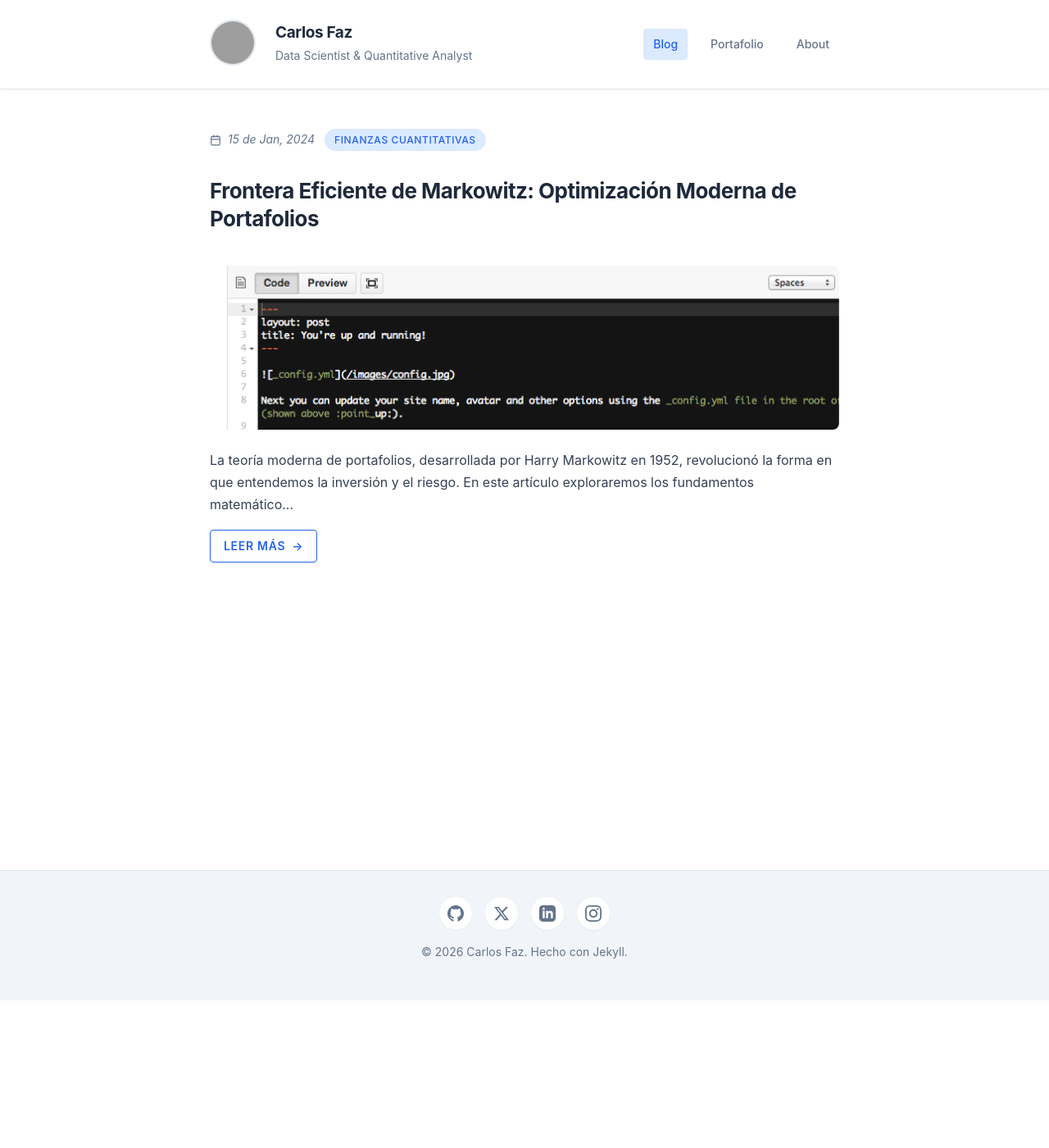
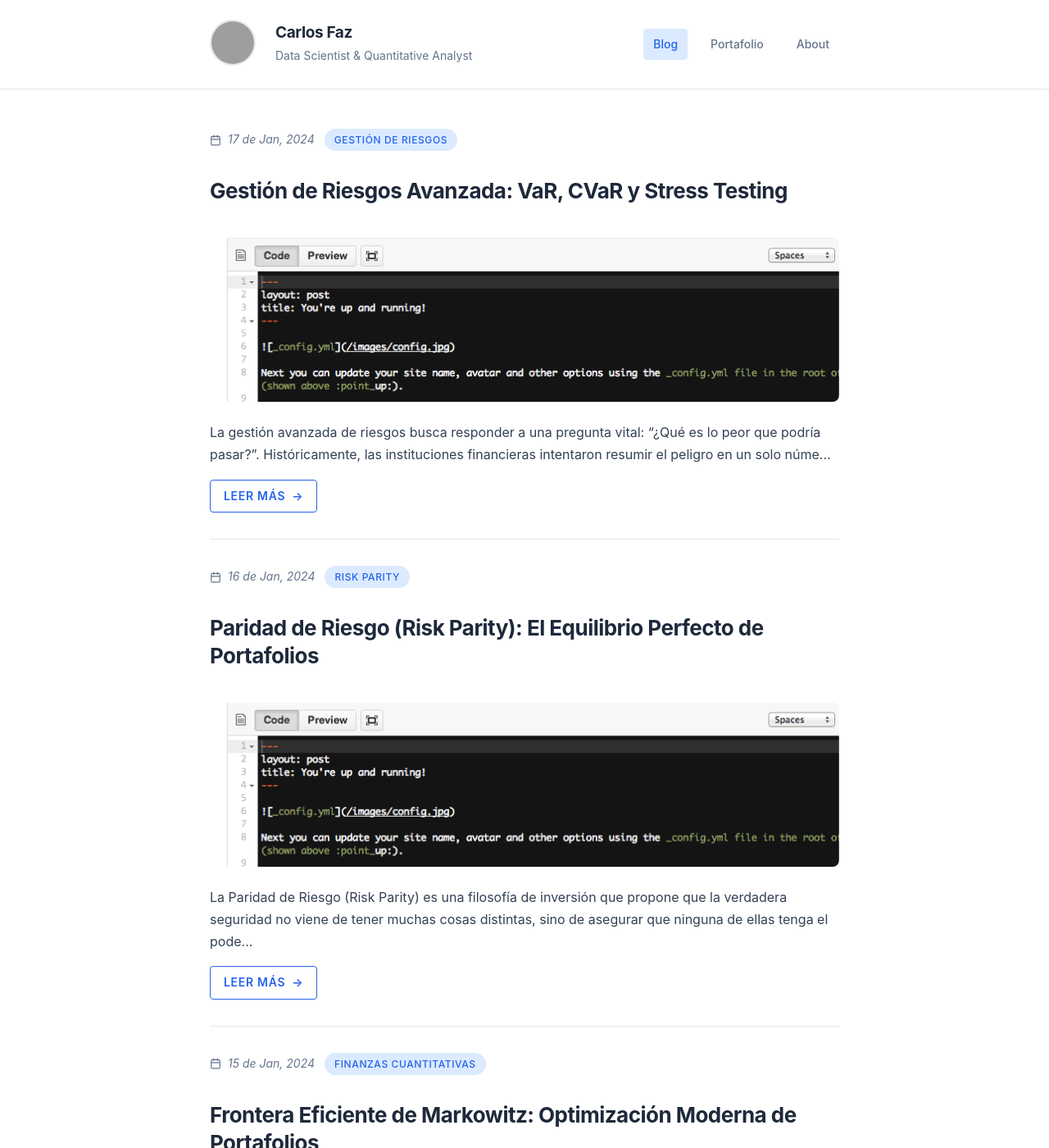
Before and after one commit to carlosfaz/carlosfaz.github.io, a Jekyll site: the page built from index.html, in a window 1280 px wide and 1400 px high. Shown: the whole window at 82% size. Built offline with Jekyll 4.4.1, drawn with Linux system fonts in a browser that asks for light colours; some of the changed lines change nothing that is shown; grey boxes are pictures that could not be loaded.

Commit message:
v.127
v.127

````diff
--- a/_posts/2024-01-15-frontera-eficiente-markowitz.md
+++ b/_posts/2024-01-15-frontera-eficiente-markowitz.md
@@ -153,99 +153,12 @@ La volatilidad se anualiza como:
 
 $\displaystyle \sigma_{anual} = \sigma_{diario} \times \sqrt{252}$
 
-## Paridad de Riesgo (Risk Parity)
+## Temas Relacionados
 
-La Paridad de Riesgo propone que la verdadera seguridad viene de asegurar que ninguna inversión tenga el poder de hundir todo el proyecto por sí sola.
+Este artículo forma parte de una serie sobre optimización moderna de portafolios:
 
-### Contribución Marginal al Riesgo (MRC)
-
-$\displaystyle MRC_i = \frac{\partial \sigma_p}{\partial w_i} = \frac{(\Sigma w)_i}{\sigma_p}$
-
-### Contribución Total al Riesgo (TRC)
-
-$\displaystyle TRC_i = w_i \times MRC_i = \frac{w_i (\Sigma w)_i}{\sigma_p}$
-
-En Risk Parity, buscamos:
-
-$\displaystyle TRC_i = \frac{\sigma_p}{n}, \quad \forall i$
-
-### Implementación
-
-```python
-def risk_parity_objective(w, cov):
-    """
-    Función objetivo para Risk Parity.
-    Minimiza la suma de cuadrados de las desviaciones de las contribuciones al riesgo.
-    """
-    pv = np.sqrt(w.T @ cov @ w)           # Volatilidad del portafolio
-    rc = w * (cov @ w) / pv               # Contribución al riesgo (TRC)
-    return np.sum((rc - pv / len(w)) ** 2) # Suma de cuadrados de desviaciones
-```
-
-## Gestión de Riesgos Avanzada
-
-### Value at Risk (VaR) Histórico
-
-El VaR histórico estima la pérdida máxima esperada con un nivel de confianza dado:
-
-$\displaystyle VaR_{0.95} = percentil_{5}(retornos\ históricos)$
-
-```python
-def calculate_var_cvar_historical(returns, confidence_level=0.95):
-    """
-    Calcula VaR y CVaR (Expected Shortfall) históricos.
-    """
-    var = np.percentile(returns, (1 - confidence_level) * 100)
-    cvar = returns[returns <= var].mean()  # Expected Shortfall
-    return {'var': var, 'cvar': cvar}
-```
-
-### CVaR (Expected Shortfall)
-
-El CVaR mide la pérdida promedio en los peores escenarios más allá del VaR:
-
-$\displaystyle CVaR_\alpha = E[R \mid R \leq VaR_\alpha]$
-
-El CVaR es una **medida coherente de riesgo** (Artzner et al., 1999), satisfaciendo:
-- **Subaditividad**: $CVaR(X+Y) \leq CVaR(X) + CVaR(Y)$
-- **Monotonicidad**: Si $X \leq Y$, entonces $CVaR(X) \geq CVaR(Y)$
-- **Homogeneidad positiva**: $CVaR(\lambda X) = \lambda CVaR(X)$ para $\lambda > 0$
-- **Invarianza traslacional**: $CVaR(X + c) = CVaR(X) - c$
-
-## Simulación Monte Carlo con Descomposición de Cholesky
-
-Para generar retornos correlacionados, descomponemos la matriz de covarianza:
-
-$\displaystyle \Sigma = L L^T$
-
-donde $L$ es una matriz triangular inferior.
-
-```python
-def monte_carlo_var(weights, mean_returns, cov_matrix, n_simulations=10000, horizon=10):
-    """
-    Calcula VaR usando simulación Monte Carlo con descomposición de Cholesky.
-    """
-    # Descomposición de Cholesky
-    try:
-        L = np.linalg.cholesky(cov_matrix)
-    except np.linalg.LinAlgError:
-        # Regularización si no es definida positiva
-        cov_matrix += np.eye(len(weights)) * 1e-6
-        L = np.linalg.cholesky(cov_matrix)
-
-    # Generar retornos correlacionados
-    random_returns = np.random.normal(0, 1, (n_simulations, len(weights)))
-    correlated_returns = random_returns @ L.T + mean_returns.values
-
-    # Retornos del portafolio para el horizonte deseado
-    portfolio_returns = correlated_returns @ weights * np.sqrt(horizon)
-
-    # Calcular VaR y CVaR
-    var_95 = np.percentile(portfolio_returns, 5)
-    cvar_95 = portfolio_returns[portfolio_returns <= var_95].mean()
-
-    return var_95, cvar_95
-```
+- **[Paridad de Riesgo (Risk Parity)](/paridad-riesgo-risk-parity/)**: Descubre cómo equilibrar el riesgo de manera equitativa entre todos los activos.
+- **[Gestión de Riesgos Avanzada](/gestion-riesgos-avanzada/)**: Profundiza en VaR, CVaR, Stress Testing y simulaciones Monte Carlo.
 
 ## Conclusión
 
--- /dev/null
+++ b/_posts/2024-01-16-paridad-riesgo-risk-parity.md
@@ -0,0 +1,190 @@
+---
+layout: post
+title: "Paridad de Riesgo (Risk Parity): El Equilibrio Perfecto de Portafolios"
+use_math: true
+published: true
+date: 2024-01-16
+category: "Risk Parity"
+tags: ["Risk Parity", "Portfolio Optimization", "Risk Management", "Python", "Diversification"]
+thumbnail: "/images/first-post.png"
+---
+
+La Paridad de Riesgo (Risk Parity) es una filosofía de inversión que propone que la verdadera seguridad no viene de tener muchas cosas distintas, sino de asegurar que ninguna de ellas tenga el poder de hundir todo el proyecto por sí sola.
+
+## Introducción: La Filosofía del Equilibrio
+
+Si la Frontera Eficiente de Markowitz nos enseñó a repartir nuestras piezas, la Paridad de Riesgo nos enseña a equilibrar el peso real de esas piezas. Esta filosofía se popularizó en los años 90 y representa un cambio de paradigma en la gestión de portafolios.
+
+**La analogía de la mochila:**
+
+- Puede que lleve 5 objetos pequeños y 1 objeto muy pesado. Aunque tenga 6 objetos (diversidad), el peso que realmente castiga su espalda proviene casi exclusivamente del objeto grande.
+- En finanzas, ocurre lo mismo: a veces tenemos muchos tipos de inversión, pero una sola de ellas es tan inestable que domina todo el peligro del grupo.
+- La Paridad de Riesgo busca que cada elemento de su mochila aporte exactamente la misma cantidad de peso o esfuerzo, ajustando las cantidades de cada uno hasta lograr un equilibrio perfecto.
+
+**Idea principal:** La estabilidad real se logra cuando cada inversión aporta la misma cantidad de riesgo al conjunto, independientemente de cuánto dinero hayamos puesto en ella.
+
+## Fundamento Matemático
+
+### Contribución Marginal al Riesgo (MRC)
+
+Mide cuánto cambia la volatilidad del portafolio ante un cambio marginal en el peso del activo $i$:
+
+$$ \text{MRC}_i = \frac{\partial \sigma_p}{\partial w_i} = \frac{(\boldsymbol{\Sigma} \boldsymbol{w})_i}{\sigma_p} $$
+
+### Contribución Total al Riesgo (TRC)
+
+$$ \text{TRC}_i = w_i \times \text{MRC}_i = \frac{w_i (\boldsymbol{\Sigma} \boldsymbol{w})_i}{\sigma_p} $$
+
+En Risk Parity, se busca:
+
+$$ \text{TRC}_i = \frac{\sigma_p}{n}, \quad \forall i $$
+
+es decir, cada activo contribuye con $1/n$ del riesgo total.
+
+## Problema de Optimización
+
+Se minimiza la suma de cuadrados de las desviaciones de las contribuciones al riesgo respecto al objetivo de paridad:
+
+$$ \min_{\mathbf{w}} \sum_{i=1}^n \left( \text{TRC}_i - \frac{\sigma_p}{n} \right)^2 $$
+
+sujeto a $\sum w_i = 1$ y $0.01 \leq w_i \leq 0.30$.
+
+## Implementación en Python
+
+### Función Objetivo de Risk Parity
+
+```python
+def risk_parity_objective(w, cov):
+    """
+    Función objetivo para Risk Parity.
+    Minimiza la suma de cuadrados de las desviaciones de las contribuciones al riesgo.
+
+    Args:
+        w: Vector de pesos del portafolio
+        cov: Matriz de covarianza anualizada
+
+    Returns:
+        Suma de cuadrados de las desviaciones de las contribuciones al riesgo
+    """
+    pv = np.sqrt(w.T @ cov @ w)           # Volatilidad del portafolio
+    rc = w * (cov @ w) / pv               # Contribución al riesgo (TRC)
+    return np.sum((rc - pv / len(w)) ** 2) # Suma de cuadrados de desviaciones
+```
+
+### Optimización con SLSQP
+
+```python
+from scipy.optimize import minimize
+
+def optimize_risk_parity(cov_matrix):
+    """
+    Encuentra los pesos óptimos que logran paridad de riesgo.
+
+    Args:
+        cov_matrix: Matriz de covarianza anualizada
+
+    Returns:
+        Vector de pesos que logran paridad de riesgo
+    """
+    n_assets = len(cov_matrix)
+
+    # Restricción: los pesos deben sumar 1
+    constraints = {'type': 'eq', 'fun': lambda x: np.sum(x) - 1}
+
+    # Límites: peso mínimo 1%, máximo 30% por activo
+    bounds = [(0.01, 0.30)] * n_assets
+
+    # Pesos iniciales: distribución uniforme
+    initial_weights = np.ones(n_assets) / n_assets
+
+    # Optimización
+    result = minimize(
+        risk_parity_objective,
+        initial_weights,
+        args=(cov_matrix,),
+        method='SLSQP',
+        bounds=bounds,
+        constraints=constraints
+    )
+
+    return result.x
+```
+
+## Cálculo de Métricas Derivadas
+
+### Drawdown
+
+Mide la caída desde el máximo histórico acumulado:
+
+```python
+def compute_drawdown(series):
+    """
+    Calcula el drawdown de una serie de retornos.
+
+    Args:
+        series: Serie de retornos
+
+    Returns:
+        Serie de drawdown
+    """
+    cum = (1 + series).cumprod()
+    return (cum - cum.cummax()) / cum.cummax()
+```
+
+### Ratio de Sharpe
+
+$$ \text{Sharpe} = \frac{\bar{r}_p \times \sqrt{252}}{s_p} $$
+
+Implementado como:
+
+```python
+def calculate_sharpe_ratio(returns, risk_free_rate=0.05):
+    """
+    Calcula el ratio de Sharpe anualizado.
+
+    Args:
+        returns: Serie de retornos diarios
+        risk_free_rate: Tasa libre de riesgo anual
+
+    Returns:
+        Ratio de Sharpe anualizado
+    """
+    excess_return = returns.mean() * 252 - risk_free_rate
+    volatility = returns.std() * np.sqrt(252)
+    return excess_return / volatility
+```
+
+## Comparación: Markowitz vs Risk Parity
+
+| Característica | Markowitz (Max Sharpe) | Risk Parity |
+|---|---|---|
+| **Objetivo** | Maximizar retorno por unidad de riesgo | Equalizar contribución al riesgo |
+| **Enfoque** | Optimización media-varianza | Balance de riesgo |
+| **Diversificación** | Basada en correlaciones | Basada en contribución al riesgo |
+| **Sensibilidad** | Sensible a estimación de retornos | Menos sensible a retornos esperados |
+| **Resultado típico** | Concentración en activos de alto Sharpe | Distribución más equilibrada |
+
+## Ventajas de la Paridad de Riesgo
+
+1. **Robustez**: No depende de estimaciones precisas de retornos esperados
+2. **Diversificación real**: Cada activo contribuye equitativamente al riesgo
+3. **Resistencia en crisis**: Mejor comportamiento en períodos de estrés de mercado
+4. **Simplicidad conceptual**: Fácil de entender y comunicar
+
+## Limitaciones
+
+1. **Ignora retornos esperados**: No considera el potencial de ganancia de cada activo
+2. **Puede sobreponderar activos de bajo riesgo**: Como bonos de larga duración
+3. **Requiere rebalanceo frecuente**: Para mantener la paridad de riesgo
+4. **Sensible a la estimación de covarianzas**: Como cualquier método basado en volatilidad
+
+## Conclusión
+
+La Paridad de Riesgo representa un enfoque complementario a la optimización tradicional de Markowitz. Mientras que Markowitz busca maximizar el retorno ajustado al riesgo, Risk Parity busca distribuir el riesgo de manera equitativa entre todos los activos.
+
+**Lecciones clave:**
+1. **La diversificación por peso no es diversificación real** si un solo activo domina el riesgo
+2. **El equilibrio de riesgo** proporciona mayor estabilidad en períodos volátiles
+3. **La combinación de ambos enfoques** puede ofrecer beneficios significativos
+
+¿Te interesa implementar estas técnicas en tus propias inversiones? ¡Explora el código completo en mi repositorio de GitHub!
--- /dev/null
+++ b/_posts/2024-01-17-gestion-riesgos-avanzada.md
@@ -0,0 +1,298 @@
+---
+layout: post
+title: "Gestión de Riesgos Avanzada: VaR, CVaR y Stress Testing"
+use_math: true
+published: true
+date: 2024-01-17
+category: "Gestión de Riesgos"
+tags: ["Risk Management", "VaR", "CVaR", "Expected Shortfall", "Stress Testing", "Monte Carlo", "Python"]
+thumbnail: "/images/first-post.png"
+---
+
+La gestión avanzada de riesgos busca responder a una pregunta vital: "¿Qué es lo peor que podría pasar?". Históricamente, las instituciones financieras intentaron resumir el peligro en un solo número, pero pronto descubrieron que los desastres suelen ser más complejos de lo que parece a simple vista.
+
+## Introducción: La Filosofía de la Preparación
+
+Podemos entender estas herramientas comparándolas con la planificación ante inundaciones:
+
+- **Value at Risk (VaR)**: Es como conocer la altura máxima que suele alcanzar el río en un año lluvioso normal. Nos da un límite de "pérdida máxima esperada" en condiciones habituales.
+- **CVaR (Expected Shortfall)**: Es el estudio de qué sucede si el dique se rompe. No solo nos dice que el río se desbordó, sino que calcula cuánto daño promedio causará el agua una vez que supere nuestras defensas.
+- **Stress Testing**: Es como realizar un simulacro de terremoto o huracán. Probamos cómo resistiría nuestra estructura financiera si ocurriera una catástrofe similar a las grandes crisis del pasado (como la de 2008).
+
+**Idea principal:** Gestionar el riesgo no es evitar el peligro, sino conocer exactamente la profundidad del abismo antes de decidir caminar cerca del borde.
+
+## Value at Risk (VaR) Histórico
+
+El VaR histórico estima la pérdida máxima esperada con un nivel de confianza dado, sin asumir distribución normal. Para un nivel de confianza del 95%:
+
+$$ \text{VaR}_{0.95} = \text{percentil}_{5}(\text{retornos históricos}) $$
+
+### Implementación en Python
+
+```python
+def calculate_var_cvar_historical(returns, confidence_level=0.95):
+    """
+    Calcula VaR y CVaR (Expected Shortfall) históricos.
+
+    Args:
+        returns: Serie de retornos históricos
+        confidence_level: Nivel de confianza (por defecto 95%)
+
+    Returns:
+        Diccionario con 'var' y 'cvar'
+    """
+    var = np.percentile(returns, (1 - confidence_level) * 100)
+    cvar = returns[returns <= var].mean()  # Expected Shortfall
+    return {'var': var, 'cvar': cvar}
+```
+
+## CVaR (Expected Shortfall)
+
+El CVaR mide la pérdida promedio en los peores escenarios más allá del VaR:
+
+$$ \text{CVaR}_\alpha = E[R \mid R \leq \text{VaR}_\alpha] $$
+
+### Propiedades de Coherencia
+
+El CVaR es una **medida coherente de riesgo** (Artzner et al., 1999), ya que satisface:
+
+- **Subaditividad**: $\text{CVaR}(X+Y) \leq \text{CVaR}(X) + \text{CVaR}(Y)$
+- **Monotonicidad**: Si $X \leq Y$, entonces $\text{CVaR}(X) \geq \text{CVaR}(Y)$
+- **Homogeneidad positiva**: $\text{CVaR}(\lambda X) = \lambda \text{CVaR}(X)$ para $\lambda > 0$
+- **Invarianza traslacional**: $\text{CVaR}(X + c) = \text{CVaR}(X) - c$
+
+**Nota importante:** El VaR **no es coherente** porque no satisface subaditividad en general.
+
+## VaR por Simulación Monte Carlo
+
+Se asume que los retornos siguen una distribución normal multivariada con la media y covarianza históricas.
+
+### Descomposición de Cholesky
+
+Para generar retornos correlacionados, se descompone la matriz de covarianza:
+
+$$ \boldsymbol{\Sigma} = \boldsymbol{L} \boldsymbol{L}^T $$
+
+donde $\boldsymbol{L}$ es una matriz triangular inferior.
+
+Si $\boldsymbol{Z} \sim N(\boldsymbol{0}, \boldsymbol{I})$, entonces $\boldsymbol{L}\boldsymbol{Z} \sim N(\boldsymbol{0}, \boldsymbol{\Sigma})$.
+
+### Implementación en Python
+
+```python
+def monte_carlo_var(weights, mean_returns, cov_matrix, n_simulations=10000, horizon=10):
+    """
+    Calcula VaR usando simulación Monte Carlo con descomposición de Cholesky.
+
+    Args:
+        weights: Vector de pesos del portafolio
+        mean_returns: Vector de retornos esperados diarios
+        cov_matrix: Matriz de covarianza diaria
+        n_simulations: Número de simulaciones
+        horizon: Horizonte de tiempo en días
+
+    Returns:
+        Tuple (VaR_95, CVaR_95)
+    """
+    # Descomposición de Cholesky
+    try:
+        L = np.linalg.cholesky(cov_matrix)
+    except np.linalg.LinAlgError:
+        # Regularización si no es definida positiva
+        cov_matrix += np.eye(len(weights)) * 1e-6
+        L = np.linalg.cholesky(cov_matrix)
+
+    # Generar retornos correlacionados
+    random_returns = np.random.normal(0, 1, (n_simulations, len(weights)))
+    correlated_returns = random_returns @ L.T + mean_returns.values
+
+    # Retornos del portafolio para el horizonte deseado
+    portfolio_returns = correlated_returns @ weights * np.sqrt(horizon)
+
+    # Calcular VaR y CVaR
+    var_95 = np.percentile(portfolio_returns, 5)
+    cvar_95 = portfolio_returns[portfolio_returns <= var_95].mean()
+
+    return var_95, cvar_95
+```
+
+## Stress Testing
+
+Se simulan escenarios de crisis aplicando shocks a los precios y ajustando las correlaciones:
+
+### Definición de Escenarios
+
+```python
+def define_stress_scenarios(tickers):
+    """
+    Define escenarios de stress para testing.
+
+    Returns:
+        Diccionario con diferentes escenarios de crisis
+    """
+    scenarios = {
+        'Crisis 2008': {
+            'shocks': {t: -0.40 for t in tickers},
+            'correlation_adjustment': 0.8,
+            'description': 'Crisis financiera global'
+        },
+        'Pandemia 2020': {
+            'shocks': {t: -0.34 for t in tickers},
+            'correlation_adjustment': 0.7,
+            'description': 'Crash COVID-19'
+        },
+        'Caída Tecnológico': {
+            'shocks': {t: -0.50 if 'tech' in t.lower() else -0.20 for t in tickers},
+            'correlation_adjustment': 0.6,
+            'description': 'Burst burbuja tecnológica'
+        },
+        'Volatilidad Extrema': {
+            'volatility_multiplier': 3.0,
+            'correlation_adjustment': 0.9,
+            'description': 'Período de alta volatilidad'
+        }
+    }
+    return scenarios
+```
+
+### Ajuste de Correlación en Crisis
+
+El ajuste de correlación se aplica como:
+
+$$ \boldsymbol{C}_{\text{ajustada}} = \alpha \boldsymbol{C}_{\text{base}} + (1-\alpha)\boldsymbol{1} $$
+
+donde $\boldsymbol{1}$ es la matriz de unos (correlación perfecta), modelando el fenómeno de que en crisis las correlaciones convergen a 1.
+
+### Pérdida del Portafolio bajo Escenarios
+
+$$ \text{Pérdida} = \sum_{i=1}^n w_i \times \text{shock}_i $$
+
+### Implementación del Stress Testing
+
+```python
+def run_stress_test(weights, current_prices, scenarios):
+    """
+    Ejecuta stress testing bajo diferentes escenarios.
+
+    Args:
+        weights: Vector de pesos del portafolio
+        current_prices: Diccionario con precios actuales
+        scenarios: Diccionario con escenarios de stress
+
+    Returns:
+        Diccionario con resultados del stress test
+    """
+    results = {}
+
+    for scenario_name, scenario_data in scenarios.items():
+        shocks = scenario_data['shocks']
+        corr_adjustment = scenario_data.get('correlation_adjustment', 1.0)
+
+        # Calcular pérdida del portafolio
+        portfolio_loss = sum(weights[i] * shocks[ticker]
+                           for i, ticker in enumerate(shocks.keys()))
+
+        results[scenario_name] = {
+            'portfolio_loss': portfolio_loss,
+            'correlation_adjustment': corr_adjustment,
+            'description': scenario_data.get('description', '')
+        }
+
+    return results
+```
+
+## Correlación Dinámica
+
+Se calculan matrices de correlación para diferentes ventanas temporales (30, 90, 180 días):
+
+```python
+def analyze_dynamic_correlation(returns, windows=[30, 90, 180]):
+    """
+    Analiza la evolución de las correlaciones en diferentes ventanas temporales.
+
+    Args:
+        returns: DataFrame con retornos de los activos
+        windows: Lista de ventanas temporales en días
+
+    Returns:
+        Diccionario con correlaciones promedio por ventana
+    """
+    correlation_analysis = {}
+
+    for window in windows:
+        latest_corr = returns.tail(window).corr()
+
+        # Extraer correlaciones únicas (triángulo superior)
+        mask = np.triu(np.ones(latest_corr.shape, dtype=bool), k=1)
+        avg_corr = latest_corr.values[mask].mean()
+
+        correlation_analysis[f'{window}d'] = {
+            'average_correlation': avg_corr,
+            'correlation_matrix': latest_corr
+        }
+
+    return correlation_analysis
+```
+
+La máscara triangular superior extrae solo los elementos por encima de la diagonal (pares únicos de correlaciones).
+
+## Comparación de Métodos de VaR
+
+| Método | Ventajas | Limitaciones |
+|---|---|---|
+| **VaR Histórico** | No asume distribución, simple | Depende del período histórico |
+| **VaR Paramétrico** | Rápido, analítico | Asume normalidad (irreal) |
+| **Monte Carlo** | Flexible, modela no-linealidades | Computacionalmente intensivo |
+| **CVaR** | Medida coherente, captura colas | Más complejo de calcular |
+
+## Backtesting del VaR
+
+Es crucial validar que el VaR calculado es preciso mediante backtesting:
+
+```python
+def backtest_var(var_predictions, actual_returns, confidence_level=0.95):
+    """
+    Realiza backtesting del VaR.
+
+    Args:
+        var_predictions: Serie con predicciones de VaR
+        actual_returns: Serie con retornos reales
+        confidence_level: Nivel de confianza del VaR
+
+    Returns:
+        Diccionario con estadísticas del backtest
+    """
+    # Contar violaciones (cuando la pérdida excede el VaR)
+    violations = actual_returns < var_predictions
+    n_violations = violations.sum()
+    n_observations = len(actual_returns)
+
+    # Frecuencia esperada de violaciones
+    expected_violations = (1 - confidence_level) * n_observations
+
+    # Test de proporción de Kupiec
+    actual_frequency = n_violations / n_observations
+    expected_frequency = 1 - confidence_level
+
+    return {
+        'total_observations': n_observations,
+        'violations': n_violations,
+        'actual_frequency': actual_frequency,
+        'expected_frequency': expected_frequency,
+        'frequency_ratio': actual_frequency / expected_frequency
+    }
+```
+
+## Conclusión
+
+La gestión avanzada de riesgos proporciona herramientas esenciales para entender y prepararse para escenarios adversos:
+
+**Lecciones clave:**
+1. **El VaR es solo el comienzo** - el CVaR proporciona información más completa sobre las colas
+2. **Las crisis correlacionan todo** - el stress testing debe considerar este fenómeno
+3. **La validación es crucial** - el backtesting asegura que los modelos son confiables
+4. **Múltiples métodos** - usar diferentes enfoques proporciona una visión más robusta
+
+**Advertencia importante:** Ningún modelo de riesgo es perfecto. La clave está en entender las limitaciones de cada método y usarlos de manera complementaria.
+
+¿Te interesa implementar estas técnicas en tus propias inversiones? ¡Explora el código completo en mi repositorio de GitHub!
````
